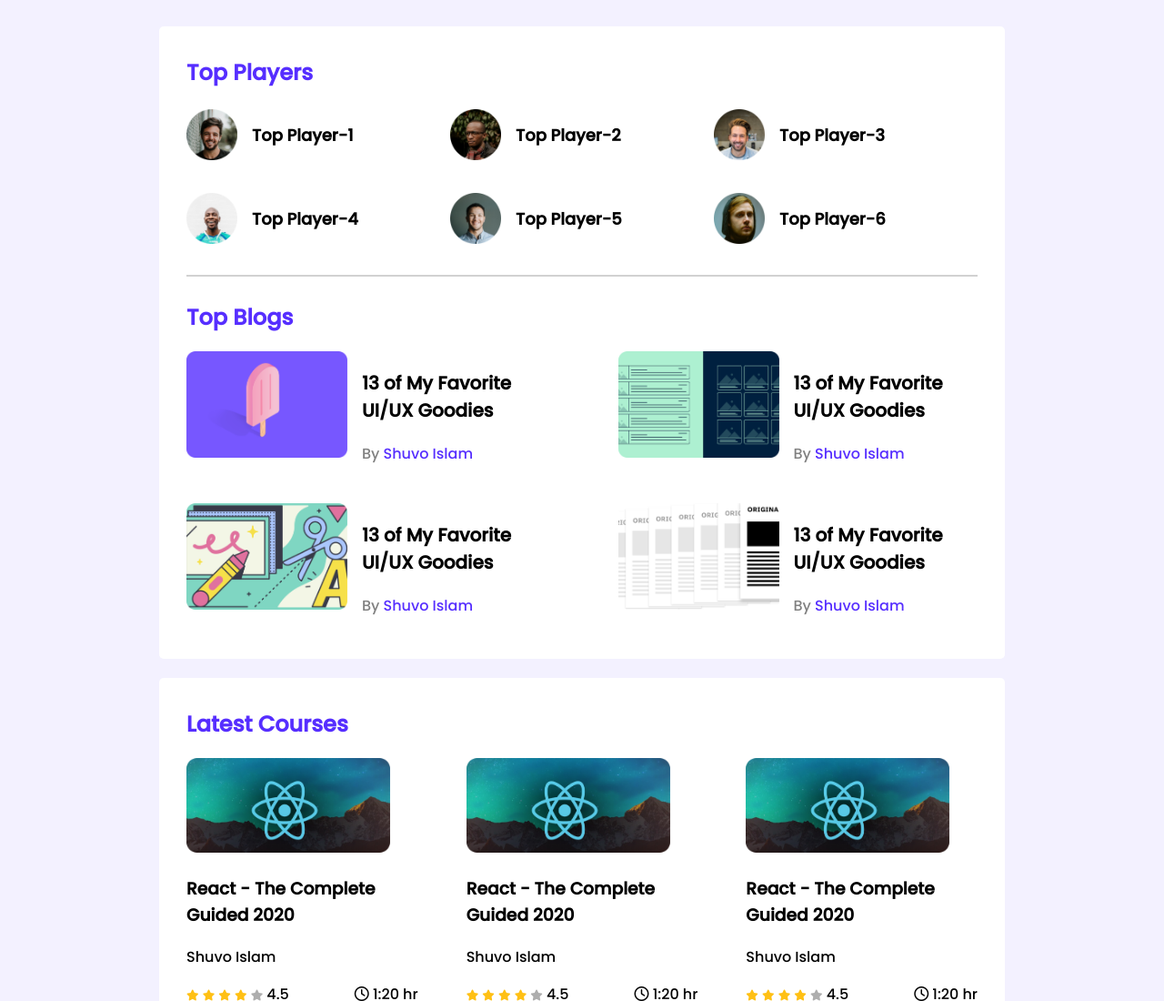
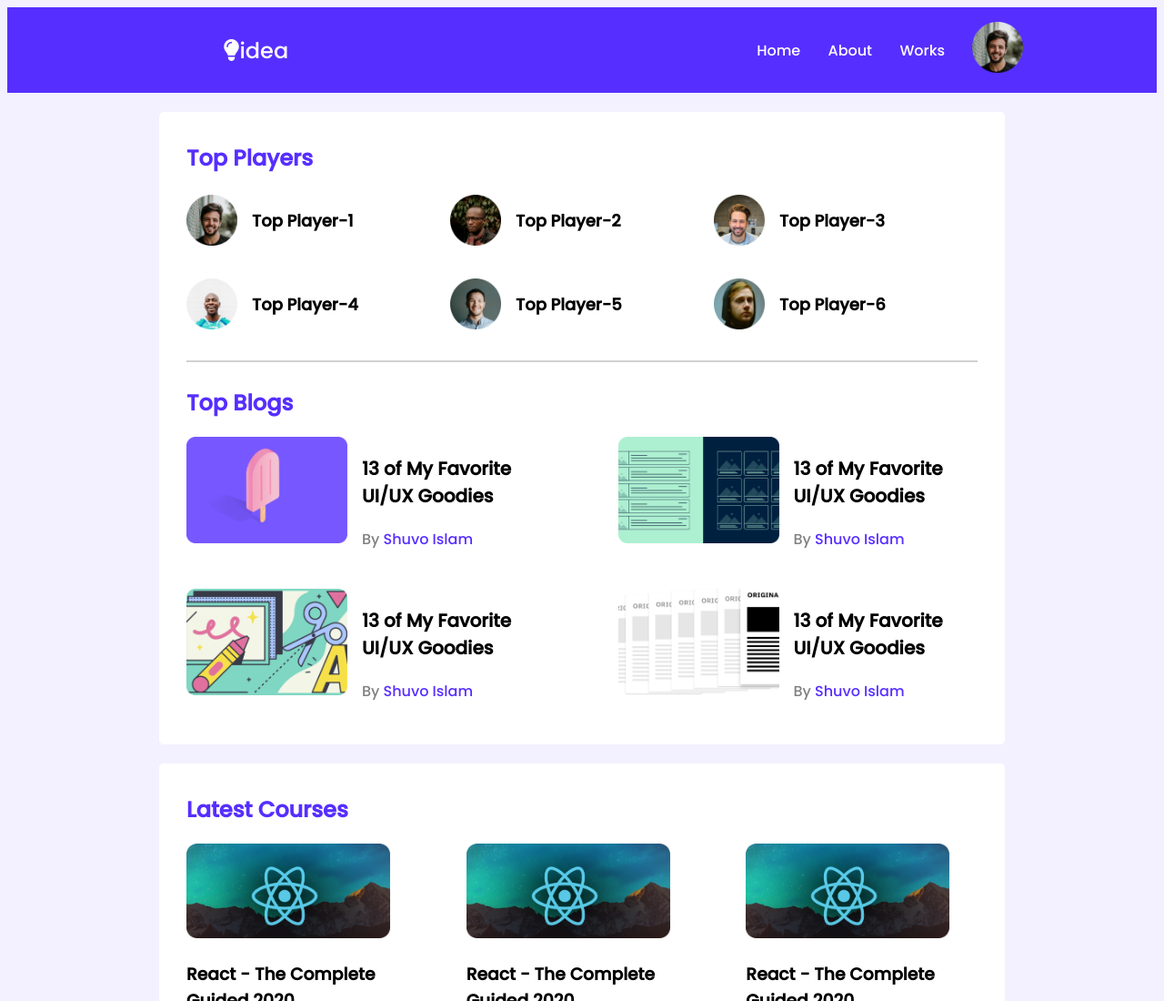
Before and after one commit to suvoislam123/leader-board-css3, a plain HTML site: page index.html in a window 1280 px wide. Shown: the top 1100 px of the page at 91% size. Drawn offline with Linux system fonts and the light colour scheme.

Commit message:
navbar added

```diff
--- a/index.html
+++ b/index.html
@@ -11,6 +11,19 @@
 <body>
     <!-- header starts -->
     <header>
+        <nav>
+            <div class="idea-div">
+                <i class="fas fa-lightbulb"></i>idea
+
+            </div>
+            <ul class="menu-div">
+                    <li>Home</li>
+                    <li>About</li>
+                    <li>Works</li>
+                    <li><img src="images/players/player-1.png" alt=""></li>
+            </ul>
+
+        </nav>
 
     </header>
     <!-- header ends -->
--- a/styles/style.css
+++ b/styles/style.css
@@ -38,6 +38,38 @@ hr {
     margin-bottom: 27px;
 }
 
+/* nav start here */
+nav {
+    height: 94px;
+    width: 100%;
+    background-color: #562EFF;
+    display: flex;
+    justify-content: space-around;
+    align-items: center;
+}
+
+.idea-div {
+    font-size: 24px;
+    color: #FFFFFF;
+    ;
+}
+
+
+
+.menu-div {
+    display: flex;
+    justify-content: space-around;
+    align-items: center;
+    list-style-type: none;
+
+
+}
+
+.menu-div li {
+    margin-right: 15%;
+    color: #FFFFFF;
+}
+
 /* top player style */
 .top-player {
     margin-bottom: 30px;
@@ -55,7 +87,8 @@ hr {
     /* margin-top: 29px; */
 }
 
-.player img {
+.player img,
+.menu-div img {
     height: 56px;
     width: 56px;
 }
@@ -149,6 +182,18 @@ top blog style
         width: 100%;
     }
 
+    nav,
+    .menu-div {
+        flex-direction: column;
+        height: 100%;
+        justify-content: center;
+        border-radius: 23px;
+    }
+
+    .menu-div li {
+        padding-top: 12px;
+    }
+
     .players,
     .blogs,
     .courses {
```
